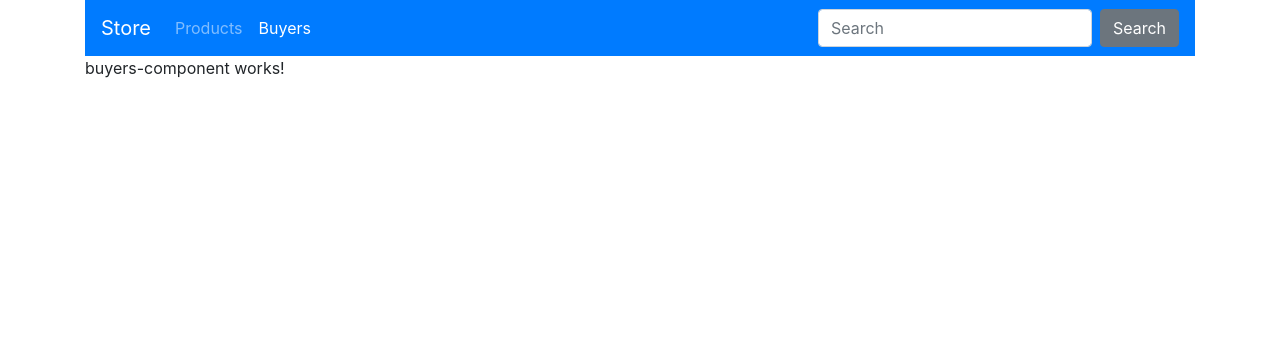
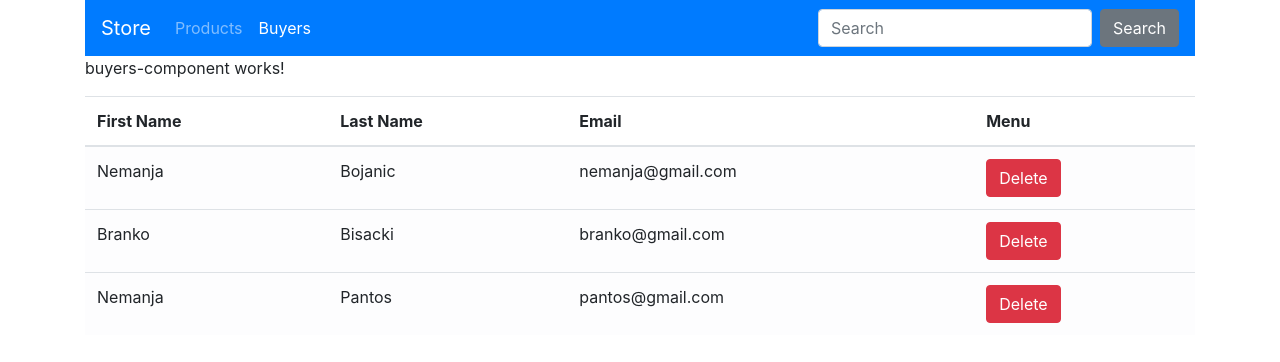
Before and after one commit to Nemanja1989/store, an Angular app: page /buyers in a window 1280 px wide. Shown: the top 362 px of the page. Built offline with nearby package versions, Linux system fonts and the light colour scheme.

Commit message:
master added buyer service, added classes buyers and products, list of buyers

```diff
--- a/src/app/app.module.ts
+++ b/src/app/app.module.ts
@@ -8,6 +8,7 @@ import {LayoutComponent} from './components/layout/layout.component';
 import {NavbarComponent} from './components/navbar/navbar.component';
 import {BuyersComponentComponent} from './components/buyers-component/buyers-component.component';
 import {ProductsComponentComponent} from './components/products-component/products-component.component';
+import {BuyersServiceService} from './services/buyers-service.service';
 
 
 const appRoutes: Routes = [
@@ -30,7 +31,9 @@ const appRoutes: Routes = [
             appRoutes
         )
     ],
-    providers: [],
+    providers: [
+        BuyersServiceService
+    ],
     bootstrap: [AppComponent]
 })
 export class AppModule {
--- a/src/app/components/buyers-component/buyers-component.component.html
+++ b/src/app/components/buyers-component/buyers-component.component.html
@@ -1,3 +1,22 @@
 <p>
   buyers-component works!
 </p>
+
+<table class="table table-hover">
+  <thead>
+  <tr>
+    <th scope="col">First Name</th>
+    <th scope="col">Last Name</th>
+    <th scope="col">Email</th>
+    <th scope="col">Menu</th>
+  </tr>
+  </thead>
+  <tbody>
+  <tr class="table-light" *ngFor="let buyer of buyers ">
+    <td>{{buyer.firstName}}</td>
+    <td>{{buyer.lastName}}</td>
+    <td>{{buyer.email}}</td>
+    <td><button class="btn btn-danger" (click)="removeBuyer(buyer)">Delete</button></td>
+  </tr>
+  </tbody>
+</table>
--- a/src/app/components/buyers-component/buyers-component.component.ts
+++ b/src/app/components/buyers-component/buyers-component.component.ts
@@ -1,15 +1,26 @@
-import { Component, OnInit } from '@angular/core';
+import {Component, OnInit} from '@angular/core';
+import {BuyersServiceService} from '../../services/buyers-service.service';
 
 @Component({
-  selector: 'app-buyers-component',
-  templateUrl: './buyers-component.component.html',
-  styleUrls: ['./buyers-component.component.css']
+    selector: 'app-buyers-component',
+    templateUrl: './buyers-component.component.html',
+    styleUrls: ['./buyers-component.component.css']
 })
 export class BuyersComponentComponent implements OnInit {
 
-  constructor() { }
+    buyers;
 
-  ngOnInit() {
-  }
+    constructor(private _buyersService: BuyersServiceService) {
+        this.buyers = this._buyersService.getBuyers();
+    }
+
+
+    removeBuyer(buyer) {
+        const index = this.buyers.indexOf(buyer);
+        this.buyers.splice(index, 1);
+    }
+
+    ngOnInit() {
+    }
 
 }
--- /dev/null
+++ b/src/app/services/buyers-service.service.ts
@@ -0,0 +1,48 @@
+import {Injectable} from '@angular/core';
+
+@Injectable()
+export class BuyersServiceService {
+
+    private buyers;
+
+    constructor() {
+        this.buyers = [
+            {
+                id: 1,
+                firstName: 'Nemanja',
+                lastName: 'Bojanic',
+                email: 'nemanja@gmail.com',
+                products: [
+                    {name: 'Miker'},
+                    {name: 'Saxo'}
+                ]
+            },
+            {
+                id: 2,
+                firstName: 'Branko',
+                lastName: 'Bisacki',
+                email: 'branko@gmail.com',
+                products: [
+                    {name: 'Alfa'},
+                    {name: 'Omen'}
+                ]
+            },
+            {
+                id: 3,
+                firstName: 'Nemanja',
+                lastName: 'Pantos',
+                email: 'pantos@gmail.com',
+                products: [
+                    {name: 'Slusalice'},
+                    {name: 'Hyundai'}
+                ]
+            }
+        ];
+    }
+
+    public getBuyers() {
+       return this.buyers;
+    }
+
+
+}
```
Also changed, not shown: src/app/models/buyers.ts (added, +19 -0 lines), src/app/models/products.ts (added, +13 -0 lines), 1 other file (tests, documents, lock files or other folders).
